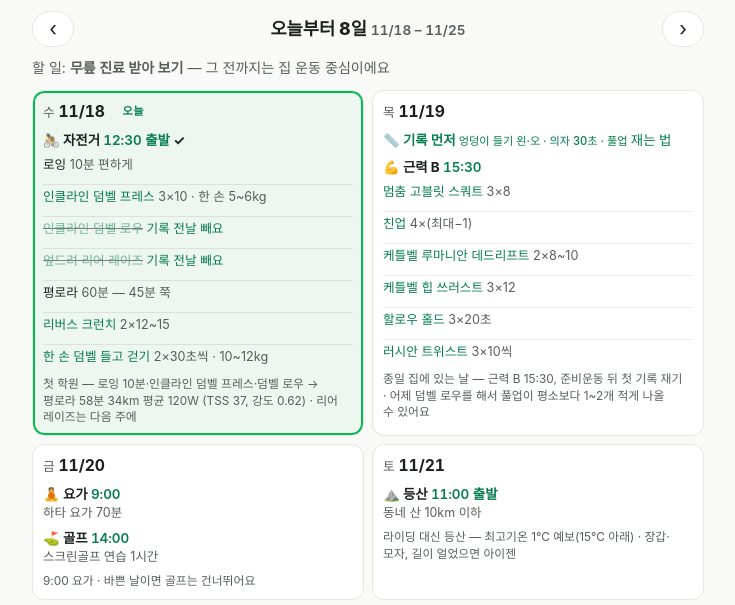
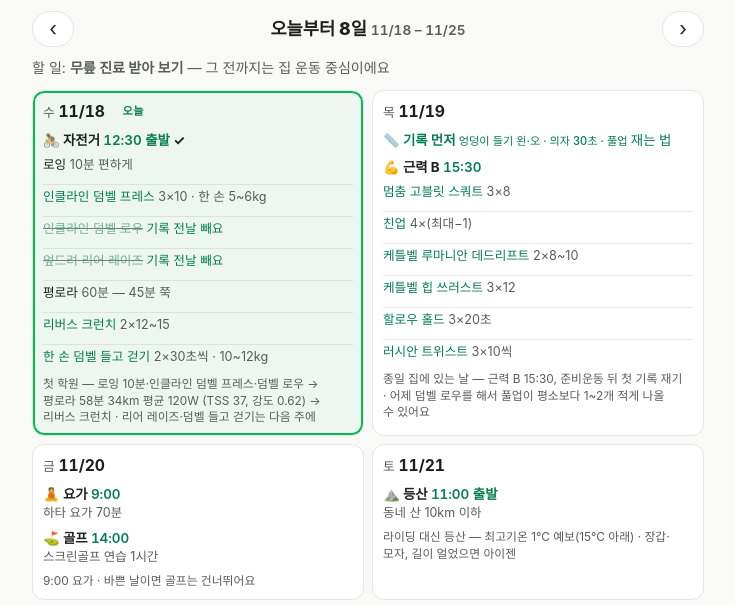
Before and after one commit to seosimba/workout, a plain HTML site: page index.html in a window 1280 px wide. Shown: the part 185-790 px from the top of the page, without its empty margins (272-1007 px from the left). Drawn offline with Linux system fonts and the light colour scheme; a web font is replaced by a local one.

Commit message:
docs: 11/18 기록 — 리버스 크런치까지, 덤벨 들고 걷기는 다음 주

```diff
--- a/index.html
+++ b/index.html
@@ -489,7 +489,7 @@
   var START = '2026-11-16', TEST0 = '2026-11-19';
   var DAYS = {
     '2026-11-16': { items: [], note: '계획 세운 날 — 내일부터 시작해요' },
-    '2026-11-18': { done: ['bike'], note: '첫 학원 — 로잉 10분·인클라인 덤벨 프레스·덤벨 로우 → 평로라 58분 34km 평균 120W (TSS 37, 강도 0.62) · 리어 레이즈는 다음 주에' },
+    '2026-11-18': { done: ['bike'], note: '첫 학원 — 로잉 10분·인클라인 덤벨 프레스·덤벨 로우 → 평로라 58분 34km 평균 120W (TSS 37, 강도 0.62) → 리버스 크런치 · 리어 레이즈·덤벨 들고 걷기는 다음 주에' },
     '2026-11-19': { note: '종일 집에 있는 날 — 근력 B 15:30, 준비운동 뒤 첫 기록 재기 · 어제 덤벨 로우를 해서 풀업이 평소보다 1~2개 적게 나올 수 있어요' },
     '2026-11-20': { note: '9:00 요가 · 바쁜 날이면 골프는 건너뛰어요' },
     '2026-11-21': { note: '라이딩 대신 등산 — 최고기온 1℃ 예보(15℃ 아래) · 장갑·모자, 길이 얼었으면 아이젠' }
```
